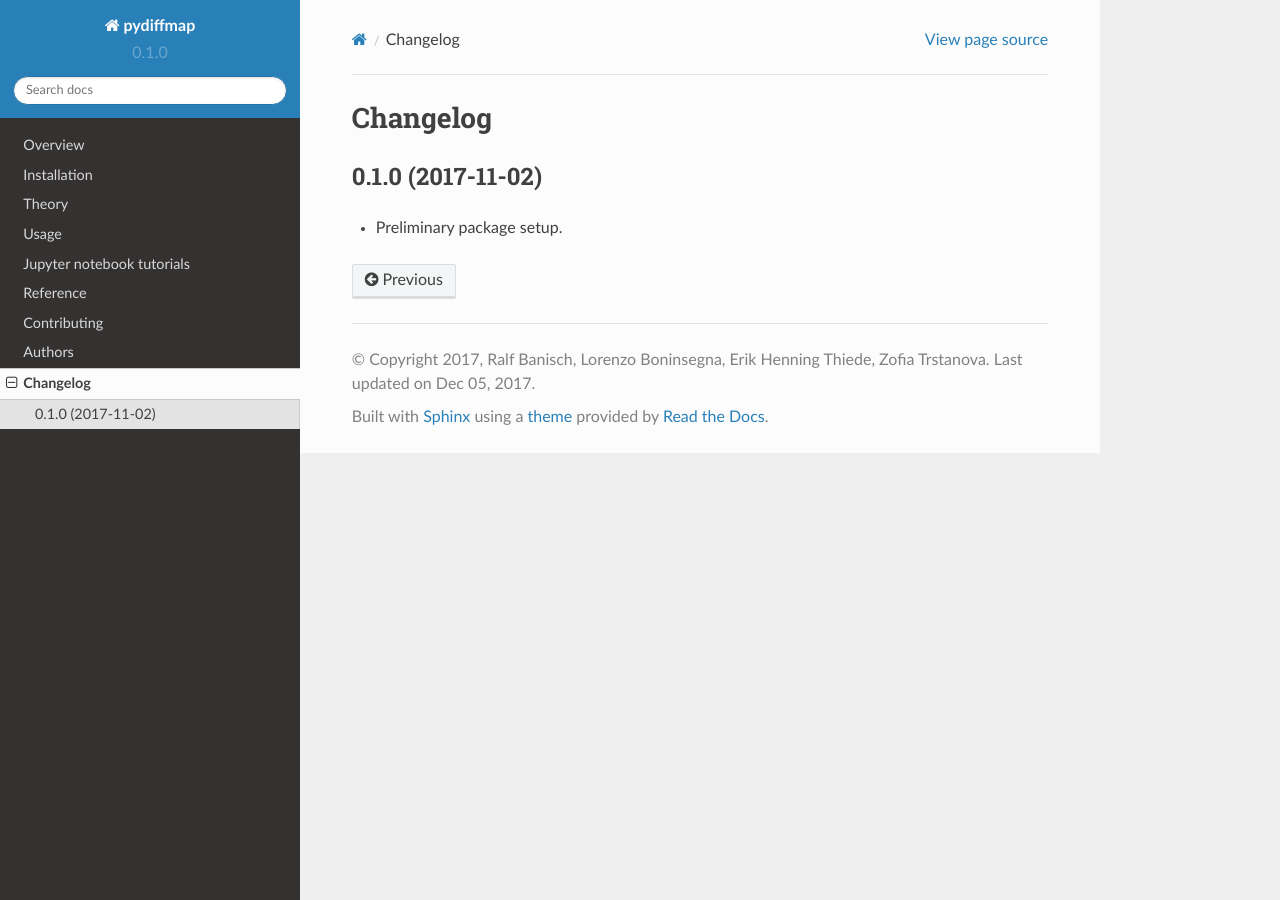
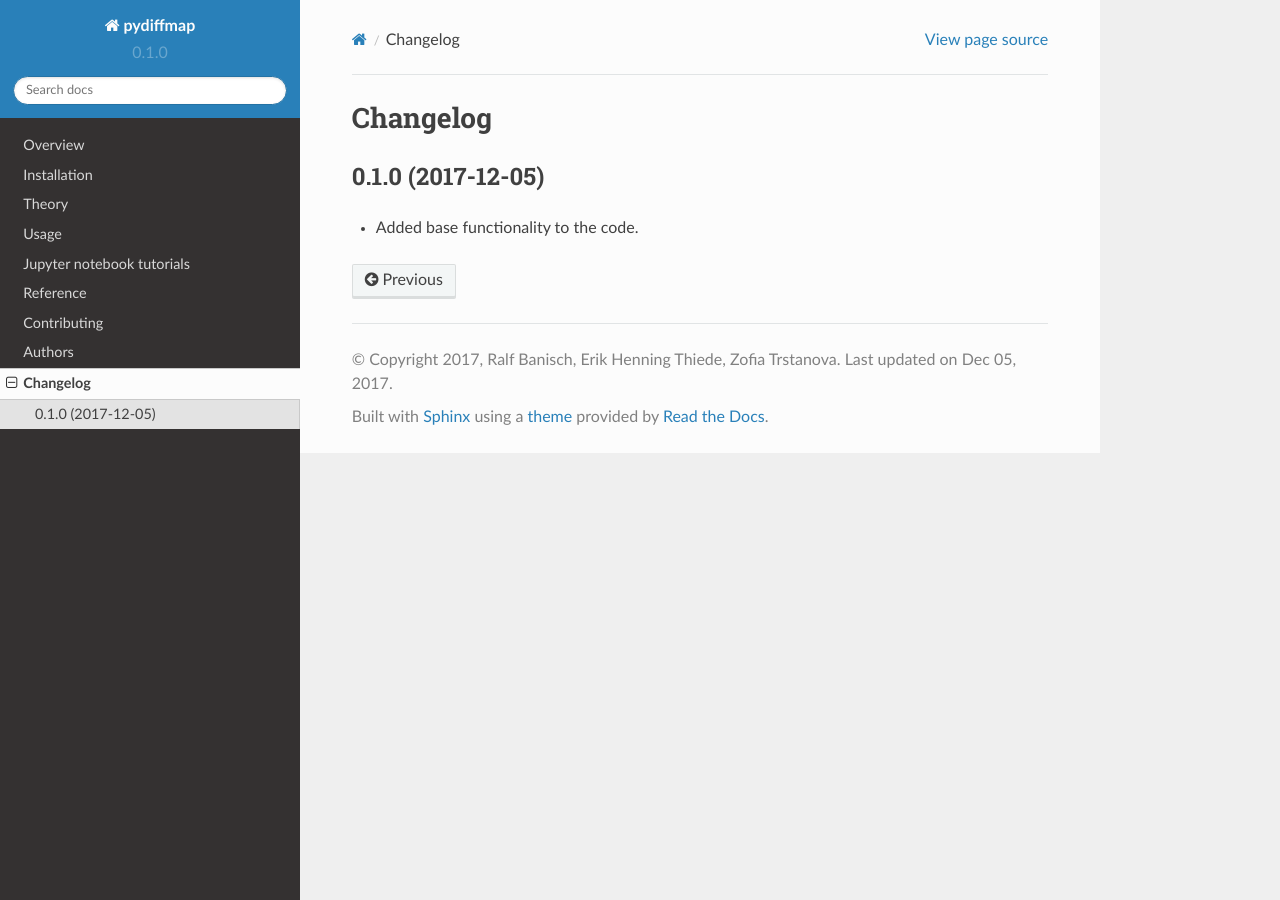
Before and after one commit to DiffusionMapsAcademics/pyDiffMap, a Sphinx documentation site: the page built from docs/changelog.rst, in a window 1280 px wide. Built offline with Sphinx 7.4.7 and the Read the Docs theme 2.0.0, drawn with Linux system fonts in a browser that asks for light colours.

```diff
--- a/CHANGELOG.rst
+++ b/CHANGELOG.rst
@@ -2,7 +2,7 @@
 Changelog
 =========
 
-0.1.0 (2017-11-02)
+0.1.0 (2017-12-05)
 ------------------
 
-* Preliminary package setup.
+* Added base functionality to the code.
--- a/docs/conf.py
+++ b/docs/conf.py
@@ -27,7 +27,7 @@ source_suffix = '.rst'
 master_doc = 'index'
 project = u'pydiffmap'
 year = '2017'
-author = u'Ralf Banisch, Lorenzo Boninsegna, Erik Henning Thiede, Zofia Trstanova'
+author = u'Ralf Banisch, Erik Henning Thiede, Zofia Trstanova'
 copyright = '{0}, {1}'.format(year, author)
 version = release = u'0.1.0'
 
--- a/setup.py
+++ b/setup.py
@@ -31,8 +31,8 @@ setup(
         re.compile('^.. start-badges.*^.. end-badges', re.M | re.S).sub('', read('README.rst')),
         re.sub(':[a-z]+:`~?(.*?)`', r'``\1``', read('CHANGELOG.rst'))
     ),
-    author='Zofia Trstanova, Erik Henning Thiede',
-    author_email='zofia.trstanova [at symbol] ed.ac.uk, ehthiede [at symbol] gmail.com',
+    author='Ralf Banisch, Erik Henning Thiede, Zofia Trstanova',
+    author_email='ralf.banisch [at symbol] fu-berlin.de, ehthiede [at symbol] gmail.com, zofia.trstanova [at symbol] ed.ac.uk',
     url='https://github.com/DiffusionMapsAcademics/pyDiffMap',
     packages=find_packages('src'),
     package_dir={'': 'src'},
@@ -57,6 +57,8 @@ setup(
         'Topic :: Scientific/Engineering',
     ],
     keywords=[
+        'diffusion maps', 'manifold learning', 'molecular dynamics',
+        'dimensionality reduction'
         # eg: 'keyword1', 'keyword2', 'keyword3',
     ],
     install_requires=[
```
Also changed, not shown: 1 other file.
